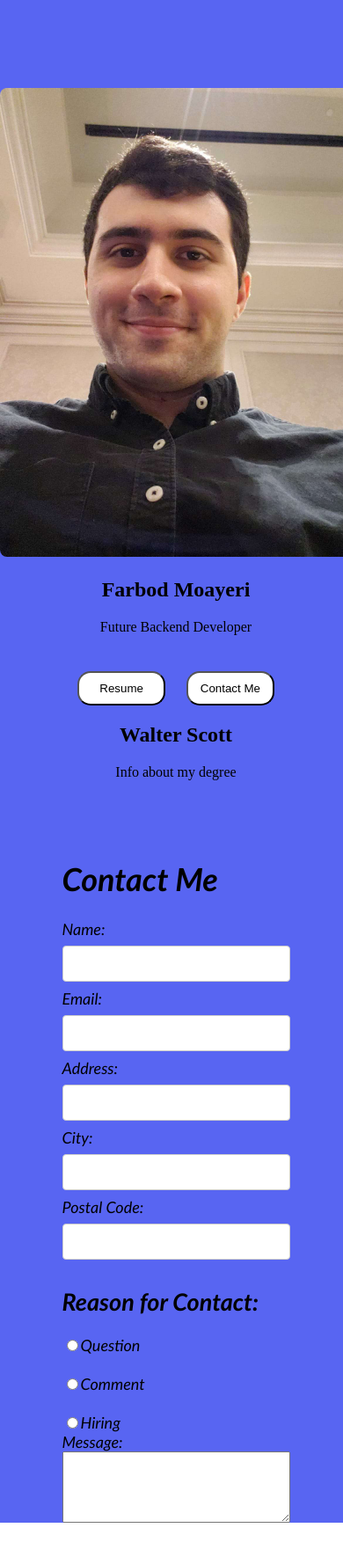
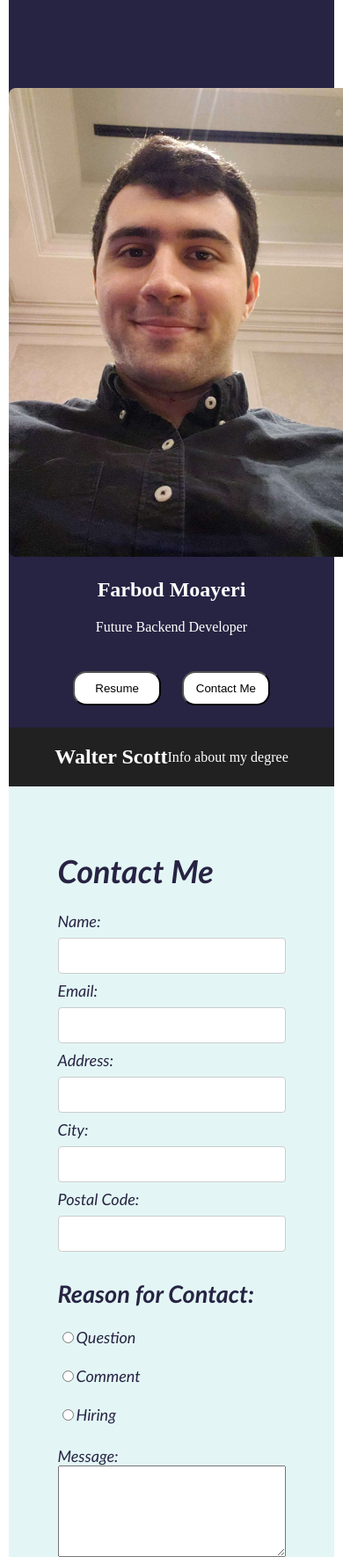
Before and after one commit to Farbod-Moayeri/Web222, a plain HTML site: page a6/src/html/index.html in a window 390 px wide. Shown: the whole page at 88% size. Before the commit the page ends 1731 px from the top, so only its background shows below. Drawn offline with Linux system fonts and the light colour scheme.

Commit message:
a6: Progress

```diff
--- a/a6/src/css/my-styles.css
+++ b/a6/src/css/my-styles.css
@@ -1,20 +1,50 @@
-
-.content {
-    display: grid;
-    grid-template-columns: 1fr 300px; /* What is this doing here */
-    min-height: 100dvh;
-    grid-template-columns: 1fr;
-    /*grid-template-columns: repeat( auto-fit, minmax(1fr, 3fr) );*/
-}
-
 a {
     text-decoration: none;
     font-family: Impact, Haettenschweiler, 'Arial Narrow Bold', sans-serif;
 }
 
 body {
+    width: 95%;
+    max-width: 1024px;
+
+    margin: 0;
+    padding: 0;
+    display: flex;
+    justify-content: center;
+    align-items: center;
+    min-height: 100vh;
+    flex-direction: column;
+
+    text-align: center;
+    margin-left: auto;
+    margin-right: auto;
+}
+
+header {
+    width: 100%;
+    padding: 0;
+    margin: 0;
+    text-align: center;
+    background-color: #272343;
+    color: white;
+}
+
+main {
+   width: 100%;
    padding: 0;
    margin: 0;
+   text-align: center;
+   background-color: #212121;
+   color: white;
+}
+
+footer {
+    width: 100%;
+    padding: 0;
+    margin: 0;
+    text-align: center;
+    background-color: #e3f6f5;
+    color: #272343;
 }
 
 #profile-image {
@@ -24,20 +54,10 @@ body {
     border-radius: 8px;
 }
 
-.left-side {
-    text-align: center;
-    justify-content: center;
-    background-color: #5865F2;
-}
-
-.right-side {
-    justify-content: center;
-    background-color: white;
-    text-align: center;
-}
 
 #main-buttons {
     padding-top: 25px;
+    padding-bottom: 25px;
 }
 
 #resume-button {
@@ -54,6 +74,17 @@ body {
     margin-left: 10px;
     border-radius: 15px;
     width: 100px;
+}
+
+.education-info {
+
+}
+
+.education-container {
+    display: flex;
+    flex-direction: row;
+    align-items: center;
+    justify-content: center;
 }
 
 #contact-form {
@@ -76,24 +107,20 @@ input[type="text"] {
   box-sizing: border-box;
 }
 
+#hourly-form {
+    display: none;
+}
 
+#message {
+    padding-top: 25px;
+}
 .content-container img{
     max-width: 400px;
 }
 
 
 @media (max-width: 400px){
-    .content-container {
-        flex-direction: column;
-    }
 
-    .content-container img{
-        max-width: 100%;
-    }
 
-    #right-menu
-    {
-        margin-left: 0;
-        margin-top: 10px;
-    }
+
 }
--- a/a6/src/html/index.html
+++ b/a6/src/html/index.html
@@ -5,20 +5,12 @@
         <meta name="author" content="Farbod Moayeri" />
         <meta name="viewport" content="width=device-width, initial-scale=1.0">
         <link rel="stylesheet" href="/css/my-styles.css">
+        <script src="/js/index.js"></script>
         <title>My Online Resume</title>
     </head>
 
     <body>
         <header>
-
-        </header>
-
-        <main>
-
-            <div class="content">
-
-                <div class="left-side">
-
             <img id="profile-image" src="/images/Farbod-Moayeri.jpg" alt="Farbod-Moayeri">
 
             <h2>Farbod Moayeri</h2>
@@ -33,6 +25,8 @@
                 </a>
             </div>
 
+        </header>
+        <main>
             <div id="education-info">
                 <div class="education-container">
                     <div class="qualification">
@@ -43,9 +37,8 @@
                     </div>
                 </div>
             </div>
-
-
-                    <!-- FORM STUFF -->
+        </main>
+        <footer>
             <form id="contact-form" name="contact" action="https://httpbin.org/post" method="post">
                 <h1>Contact Me</h1>
                 <label for="name">Name:</label>
@@ -60,15 +53,15 @@
                 <label for="city">City:</label>
                 <input id="city" type="text" name="city" size="25" list="cities" maxlength="50" required>
                 <datalist id="cities">
-                            <option value="Toronto"></option>
-                            <option value="Montreal"></option>
-                            <option value="Calgary"></option>
-                            <option value="Ottawa"></option>
+                    <option value="Toronto">
+                    <option value="Montreal">
+                    <option value="Calgary">
+                    <option value="Ottawa">
                 </datalist>
 
 
                 <label for="postal">Postal Code:</label>
-                        <input id="postal" type="text" name="postal" size="6" maxlength="7" pattern="/^[ABCEGHJ-NPRSTVXY]\d[ABCEGHJ-NPRSTV-Z][ ]?\d[ABCEGHJ-NPRSTV-Z]\d$/i"required>
+                <input id="postal" type="text" name="postal" size="6" maxlength="7" pattern="^[ABCEGHJ-NPRSTVXY]\d[ABCEGHJ-NPRSTV-Z][ ]?\d[ABCEGHJ-NPRSTV-Z]\d$"required>
 
                 <h2>Reason for Contact:</h2>
                 <label><input type="radio" name="contactReason" value="question" required>Question</label><br>
@@ -79,27 +72,9 @@
                     <input type="number" id="hourlyRate" name="hourlyRate" step="0.01">
                 </div>
 
-                        <label for="message">Message:</label>
+                <label id="message" for="message">Message:</label>
                 <textarea name="message" id="message" rows="5" required></textarea>
             </form>
-
-
-                </div>
-
-                <!-- FUTURE USE
-                <div class="right-side">
-                    <h1>MENU</h1>
-                    <link rel="Projects link" href="./projects.html">
-                    <a href="./projects.html">PROJECTS</a>
-                </div>
-                -->
-            </div>
-
-
-        </main>
-
-        <footer>
-
         </footer>
     </body>
 
--- a/a6/src/js/index.js
+++ b/a6/src/js/index.js
@@ -1,5 +1,7 @@
 function toggleField(id1, id2) {
-    const checkedField = document.getElementById(id);
+
+    console.log(`Entered toggleField() with ${id1} controller and ${id2} Revealer`);
+    const checkedField = document.getElementById(id1);
     const revealedField = document.getElementById(id2);
 
     if (checkedField.checked) {
```
Also changed, not shown: a6/src/html/projects.html (deleted, +0 -1 lines). Lines whose indentation alone changed are shown as unchanged.
